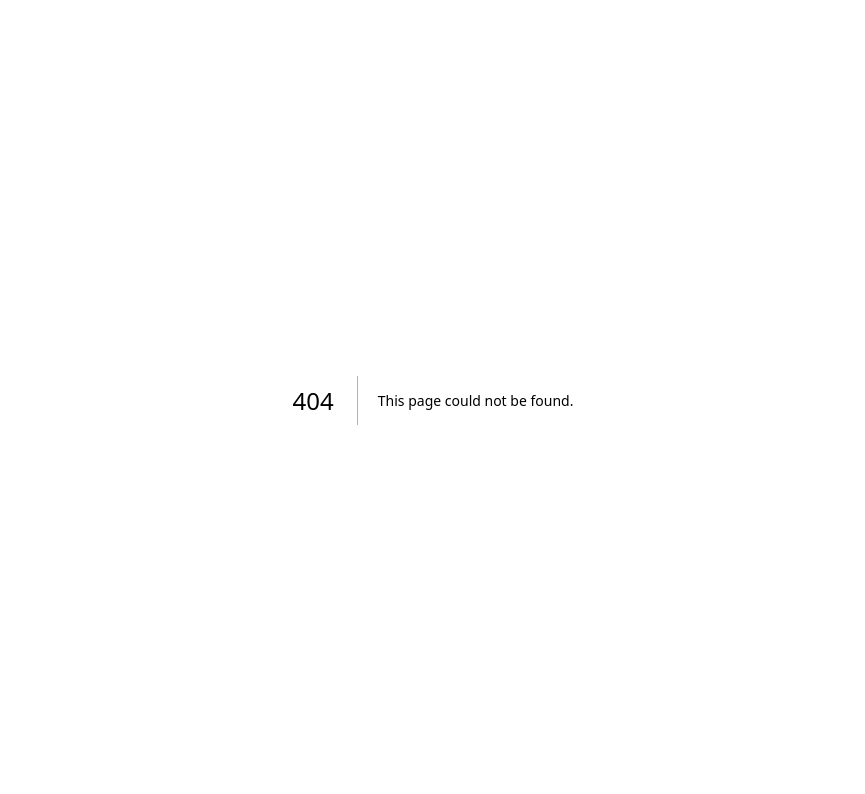
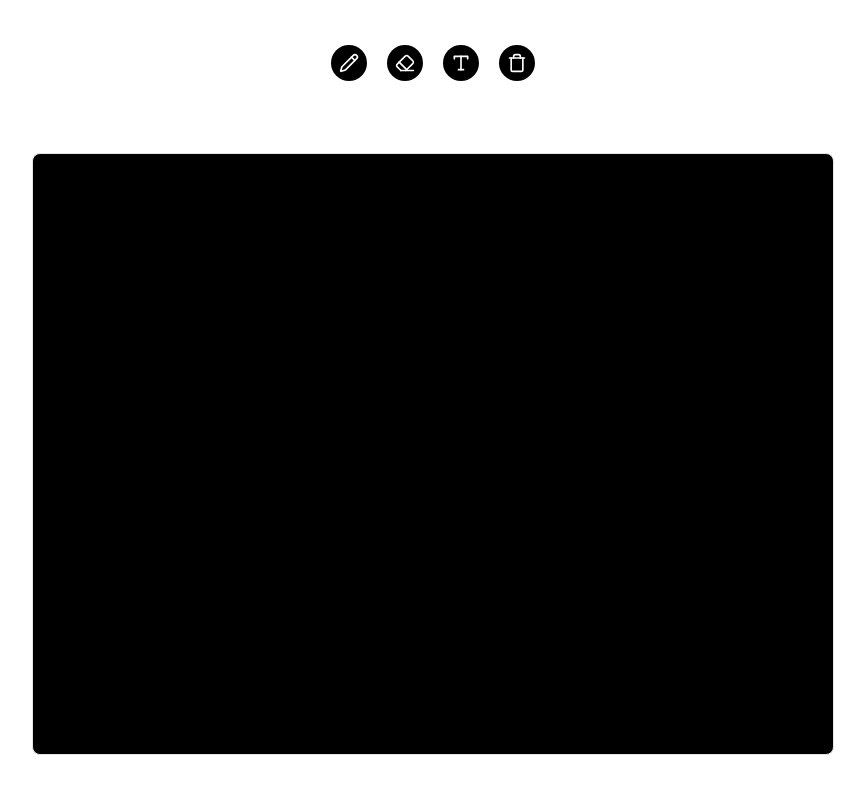
Before and after one commit to codecollab123/codecollab-frontend, a Next.js app: page /chatroom/whiteboard in a window 1280 px wide. Before the commit this address had no page. Shown: the top 794 px of the page, without its empty margins (207-1072 px from the left). Built offline with nearby package versions, Linux system fonts and the light colour scheme.

Commit message:
component used

```diff
--- /dev/null
+++ b/src/app/chatroom/whiteboard/page.tsx
@@ -0,0 +1,8 @@
+import Whiteboard from "@/components/whiteboard/page"
+
+
+export default function CreateRoomPage() {
+  return (
+  <Whiteboard/>
+  )
+}
--- a/src/app/page.tsx
+++ b/src/app/page.tsx
@@ -15,7 +15,7 @@ export default function Home() {
           height={38}
           priority
         />
-        <Whiteboard/>
+        {/* <Whiteboard/> */}
 
         <ol className="list-inside list-decimal text-sm text-center sm:text-left font-[family-name:var(--font-geist-mono)]">
           <li className="mb-2">
```
